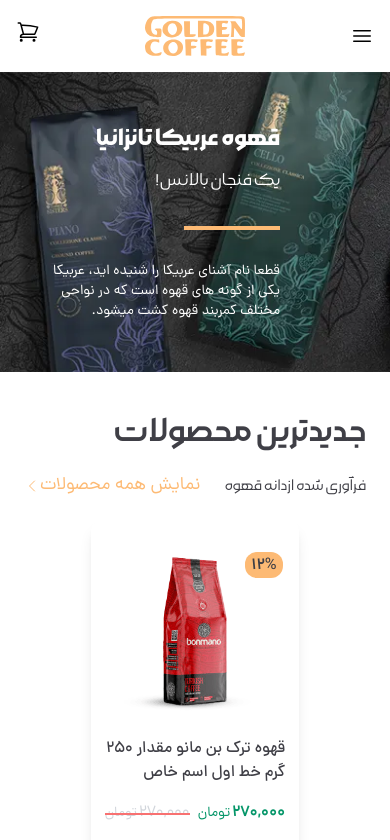
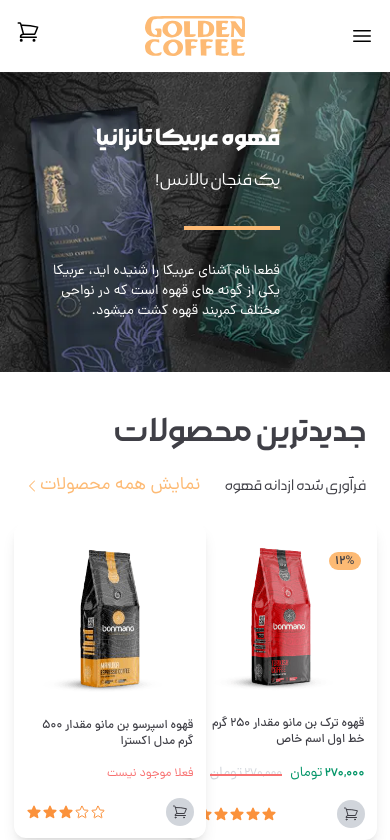
Before and after one commit to mehrshadnosratyar/golden-coffee-shop, a Next.js app: page / in a window 390 px wide. Shown: the top 840 px of the page. Built offline with nearby package versions, Linux system fonts and the light colour scheme.

Commit message:
some responsive settings

```diff
--- a/package.json
+++ b/package.json
@@ -9,9 +9,11 @@
     "lint": "next lint"
   },
   "dependencies": {
+    "@heroicons/react": "^2.1.5",
     "@radix-ui/react-dialog": "^1.1.2",
     "class-variance-authority": "^0.7.0",
     "clsx": "^2.1.1",
+    "heroicons": "^2.1.5",
     "lucide-react": "^0.453.0",
     "next": "14.2.5",
     "react": "^18",
--- a/src/components/AddToCart.tsx
+++ b/src/components/AddToCart.tsx
@@ -3,33 +3,26 @@
 import { useEffect } from "react";
 import { sumProducts } from "@/helper/helper";
 import { Product } from "@/types/GeneralTypes";
+import {
+  MinusIcon,
+  PlusIcon,
+  ShoppingCartIcon,
+  TrashIcon,
+} from "@heroicons/react/24/outline";
 
 export default function AddToCart({ product }: { product: Product }) {
   const { items, addItem, increase, decrease, deleteItem, total, itemsCount } =
     useCartStore();
   const productInCart = items.find((item) => item.id === product.id);
   return !!productInCart ? (
-    <div className="p-1 transition-all duration-1000 rounded-full border-2 border-gray-300 flex items-center gap-3 [&>div_svg]:text-orange-400">
+    <div className="p-0.5 md:p-1 transition-all *:text-sm md:text-lg duration-500 rounded-full border-2 border-gray-300 flex items-center gap-1.5 min-w-max  md:gap-3 [&>div_svg]:text-orange-400">
       <div
         className="p-1 hover:bg-gray-300 rounded-full transition-all"
         onClick={() => increase(product)}
       >
-        <svg
-          xmlns="http://www.w3.org/2000/svg"
-          fill="none"
-          viewBox="0 0 24 24"
-          strokeWidth={3}
-          stroke="currentColor"
-          className="size-4"
-        >
-          <path
-            strokeLinecap="round"
-            strokeLinejoin="round"
-            d="M12 4.5v15m7.5-7.5h-15"
-          />
-        </svg>
+        <PlusIcon className="size-4" />
       </div>
-      <p className="font-semibold text-xl text-orange-400">
+      <p className="font-semibold md:!text-lg text-orange-400">
         {productInCart.cart_quantity}
       </p>
       {productInCart?.cart_quantity === 1 ? (
@@ -37,58 +30,23 @@
           className="p-1 hover:bg-gray-300 rounded-full transition-all"
           onClick={() => deleteItem(product)}
         >
-          <svg
-            xmlns="http://www.w3.org/2000/svg"
-            fill="none"
-            viewBox="0 0 24 24"
-            strokeWidth={2}
-            stroke="currentColor"
-            className="size-4"
-          >
-            <path
-              strokeLinecap="round"
-              strokeLinejoin="round"
-              d="m14.74 9-.346 9m-4.788 0L9.26 9m9.968-3.21c.342.052.682.107 1.022.166m-1.022-.165L18.16 19.673a2.25 2.25 0 0 1-2.244 2.077H8.084a2.25 2.25 0 0 1-2.244-2.077L4.772 5.79m14.456 0a48.108 48.108 0 0 0-3.478-.397m-12 .562c.34-.059.68-.114 1.022-.165m0 0a48.11 48.11 0 0 1 3.478-.397m7.5 0v-.916c0-1.18-.91-2.164-2.09-2.201a51.964 51.964 0 0 0-3.32 0c-1.18.037-2.09 1.022-2.09 2.201v.916m7.5 0a48.667 48.667 0 0 0-7.5 0"
-            />
-          </svg>
+          <TrashIcon className="size-4" />
         </div>
       ) : (
         <div
-          className="p-1 hover:bg-gray-300 rounded-full transition-all duration-1000"
+          className="p-1 hover:bg-gray-300 rounded-full"
           onClick={() => decrease(product)}
         >
-          <svg
-            xmlns="http://www.w3.org/2000/svg"
-            fill="none"
-            viewBox="0 0 24 24"
-            strokeWidth={3}
-            stroke="currentColor"
-            className="size-4"
-          >
-            <path strokeLinecap="round" strokeLinejoin="round" d="M5 12h14" />
-          </svg>
+          <MinusIcon className="size-4" />
         </div>
       )}
     </div>
   ) : (
     <div
       onClick={() => addItem(product)}
-      className="p-2.5 mv-1 cursor-pointer rounded-full bg-gray-300 hover:bg-emerald-600 transition-all hover:text-white"
+      className="p-1.5 md:p-2.5 cursor-pointer rounded-full bg-gray-300 hover:bg-emerald-600 transition-all hover:text-white"
     >
-      <svg
-        xmlns="http://www.w3.org/2000/svg"
-        fill="none"
-        viewBox="0 0 24 24"
-        strokeWidth={1.5}
-        stroke="currentColor"
-        className="size-4"
-      >
-        <path
-          strokeLinecap="round"
-          strokeLinejoin="round"
-          d="M2.25 3h1.386c.51 0 .955.343 1.087.835l.383 1.437M7.5 14.25a3 3 0 0 0-3 3h15.75m-12.75-3h11.218c1.121-2.3 2.1-4.684 2.924-7.138a60.114 60.114 0 0 0-16.536-1.84M7.5 14.25 5.106 5.272M6 20.25a.75.75 0 1 1-1.5 0 .75.75 0 0 1 1.5 0Zm12.75 0a.75.75 0 1 1-1.5 0 .75.75 0 0 1 1.5 0Z"
-        />
-      </svg>
+      <ShoppingCartIcon className="size-4" />
     </div>
   );
 }
--- a/src/components/ProductCard.tsx
+++ b/src/components/ProductCard.tsx
@@ -15,7 +15,7 @@
   return (
     <div
       key={key}
-      className="bg-white grid place-content-center w-52 md:w-60 rounded-xl shadow-lg p-5 space-y-4 relative"
+      className="bg-white grid place-content-center w-48 *:text-xs md:*:text-base md:w-60 rounded-xl shadow-lg p-3 md:p-5 space-y-4 relative"
     >
       <div className="grid place-content-center">
         <Image
--- a/src/components/ProductRate.tsx
+++ b/src/components/ProductRate.tsx
@@ -14,7 +14,7 @@
           xmlns="http://www.w3.org/2000/svg"
           viewBox="0 0 24 24"
           fill="currentColor"
-          className="size-5"
+          className="size-4 md:size-5"
         >
           <path
             fillRule="evenodd"
@@ -30,7 +30,7 @@
           viewBox="0 0 24 24"
           strokeWidth={1.5}
           stroke="currentColor"
-          className="size-5"
+          className="size-4 md:size-5"
         >
           <path
             strokeLinecap="round"
--- a/src/components/landing/ProductsSection.tsx
+++ b/src/components/landing/ProductsSection.tsx
@@ -1,8 +1,8 @@
 import Link from "next/link";
 import React from "react";
 import ProductCard from "../ProductCard";
-import Image from "next/image";
 import { Product } from "@/types/GeneralTypes";
+import { ChevronLeftIcon } from "@heroicons/react/24/solid";
 export default async function ProductsSection() {
   const products: Product[] = await (
     await fetch("http://localhost:3000/api/products", {
@@ -24,23 +24,10 @@
             className="flex items-center text-orange-300 text-lg"
           >
             <span>نمایش همه محصولات</span>
-            <svg
-              xmlns="http://www.w3.org/2000/svg"
-              fill="none"
-              viewBox="0 0 24 24"
-              strokeWidth={1.5}
-              stroke="currentColor"
-              className="size-4"
-            >
-              <path
-                strokeLinecap="round"
-                strokeLinejoin="round"
-                d="M15.75 19.5 8.25 12l7.5-7.5"
-              />
-            </svg>
+            <ChevronLeftIcon className="size-4" />
           </Link>
         </div>
-        <div className="grid grid-cols-1 sm:grid-cols-2 lg:grid-cols-4 md:grid-cols-3 gap-y-5 mt-5 place-items-center">
+        <div className="grid justify-between grid-cols-2 lg:grid-cols-4 md:grid-cols-3 gap-y-5 mt-5 place-items-center">
           {products.map((product) => (
             <ProductCard product={product} key={product.id} />
           ))}
```
Also changed, not shown: 1 other file (tests, documents, lock files or other folders).
